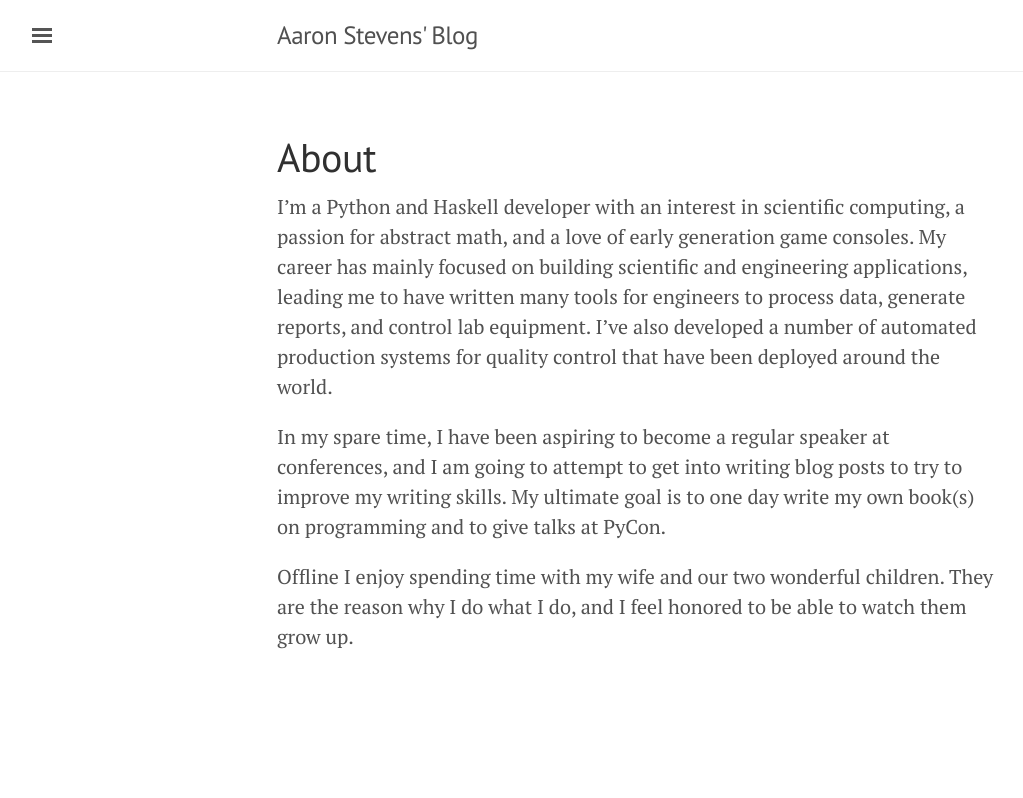
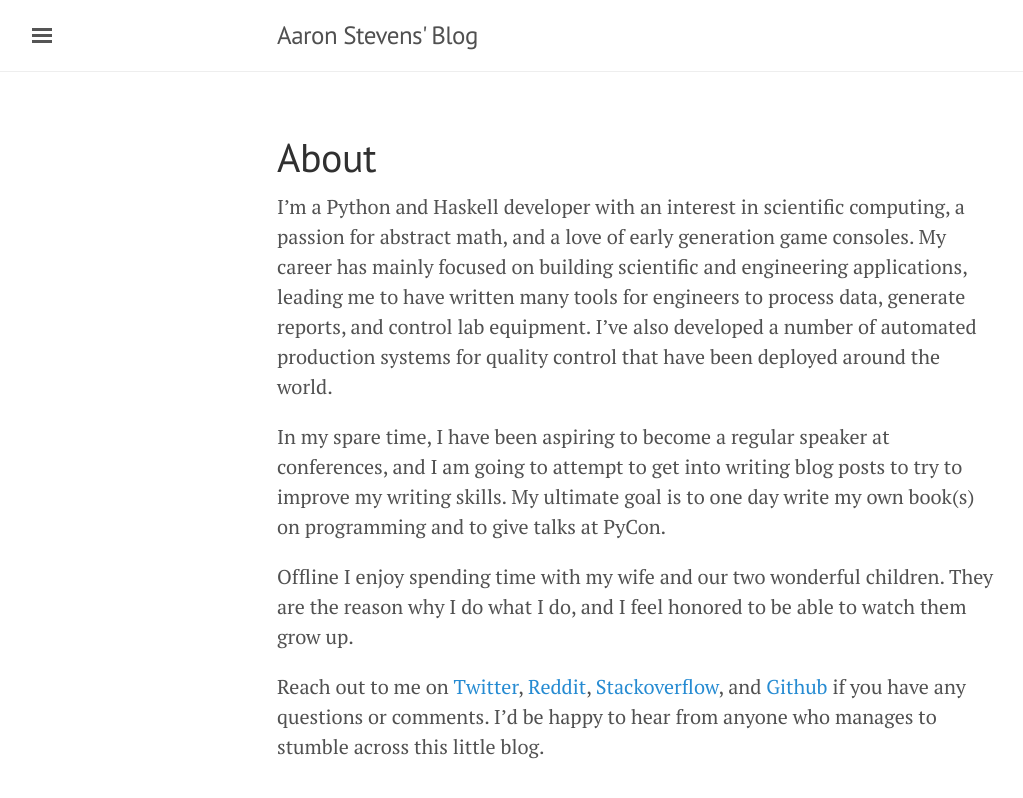
Before and after one commit to bheklilr/bheklilr.github.io, a Jekyll site: the page built from about.md, in a window 1280 px wide. Shown: the top 798 px of the page, without its empty margins (3-1026 px from the left). Built offline with Jekyll 4.4.1, drawn with Linux system fonts in a browser that asks for light colours.

Commit message:
Updated about and bumped version number

```diff
--- a/_config.yml
+++ b/_config.yml
@@ -17,6 +17,6 @@ github:
   repo: https://github.com/bheklilr/bheklilr.github.io
 
 # Custom vars
-version:             1.0.0
+version:             1.1.0
 gems: [jekyll-paginate]
 highlighter: rouge
--- a/about.md
+++ b/about.md
@@ -18,3 +18,9 @@
 Offline I enjoy spending time with my wife and our two wonderful children.  They
 are the reason why I do what I do, and I feel honored to be able to watch them
 grow up.
+
+Reach out to me on [Twitter](https://twitter.com/bheklilr),
+[Reddit](https://www.reddit.com/user/bheklilr/),
+[Stackoverflow](https://stackoverflow.com/users/839246/bheklilr), and
+[Github](https://github.com/bheklilr/) if you have any questions or comments.
+I'd be happy to hear from anyone who manages to stumble across this little blog.
```
